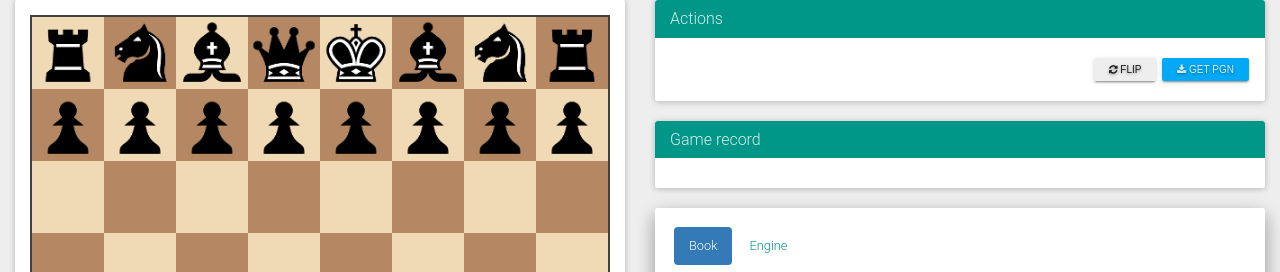
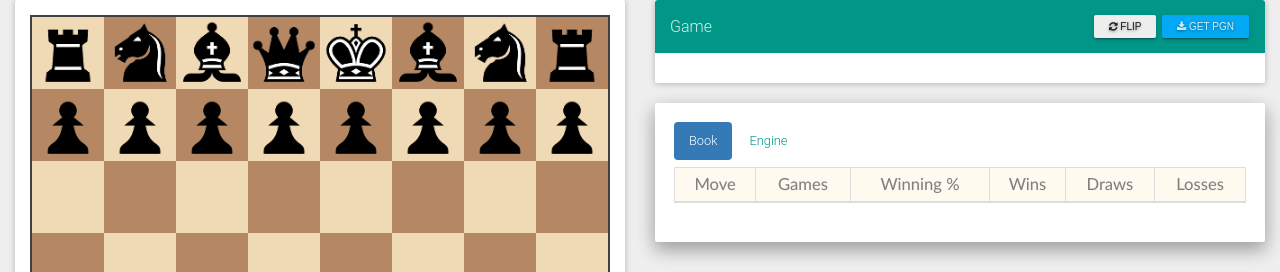
Before and after one commit to sshivaji/chessui, a Python web app: template web/templates/board2.html in a window 1280 px wide. Shown: the top 272 px of the page. Run offline with Jinja, Linux system fonts and the light colour scheme; the template is opened without the code that fills it, so the values that code supplies are empty.

Commit message:
Improved display

```diff
--- a/web/templates/board2.html
+++ b/web/templates/board2.html
@@ -58,12 +58,12 @@
         </div>
 
         <div class="col-xs-6">
+
+
             <div class="panel panel-primary">
                 <div class="panel-heading hidden-xs">
-                    <h3 class="panel-title">Actions</h3>
-                </div>
-                <div class="panel-body">
-                    <div class="pull-right">
+                    <h3 style="margin-top: 8px;" class="panel-title pull-left">Game</h3>
+                    <div class="panel-title pull-right">
                         <button type="button" id="flipOrientationBtn" class="btn btn-raised btn-default btn-xs text-break">
                             <i class='fa fa-refresh'></i><span class="hidden-xs"> Flip</span>
                         </button>
@@ -73,42 +73,12 @@
                         <button type="button" id="downloadBtn" class="btn btn-raised btn-info btn-xs text-break">
                             <i class='fa fa-download'></i><span class="hidden-xs"> Get PGN</span>
                         </button>
-                        <!--<button type="button" id="broadcastBtn" class="btn btn-raised btn-success btn-xs text-break">-->
-                            <!--<i class='fa fa-cloud-download'></i><span class="hidden-xs"> Broadcast</span>-->
-                        <!--</button>-->
                     </div>
-                    <!--
-                    <p class="pull-left">
-                        <button type="button" id="button0" class="btn btn-raised btn-default btn-xs">
-                            <i class='fa fa-backward'></i>
-                        </button>
-                        <button type="button" id="button1" class="btn btn-raised btn-default btn-xs">
-                            <i class='fa fa-minus'></i>
-                        </button>
-                        <button type="button" id="button2" class="btn btn-raised btn-default btn-xs">
-                            <i class='fa fa-pause'></i>
-                        </button>
-                        <button type="button" id="button3" class="btn btn-raised btn-default btn-xs">
-                            <i class='fa fa-plus'></i>
-                        </button>
-                        <button type="button" id="button4" class="btn btn-raised btn-default btn-xs">
-                            <i class='fa fa-forward'></i>
-                        </button>
-                        <button type="button" id="lever" class="btn btn-raised btn-success btn-xs">
-                            <i class='fa fa-retweet'></i>
-                        </button>
-                    </p>
-                    -->
-                </div>
-            </div>
-
-            <div class="panel panel-primary">
-                <div class="panel-heading hidden-xs">
-                    <h3 class="panel-title">Game record</h3>
                 </div>
 
-                <div class="panel-body">
-                    <div id="pgn" style="max-height:37%; overflow-y:auto; overflow-x:hidden; min-height:40%; position:relative;"></div>
+                <div class="panel-body" style="max-height:60%; overflow-y:scroll; overflow-x:hidden; min-height:40%; position:relative;">
+
+                    <div id="pgn"></div>
                 </div>
             </div>
 
```
